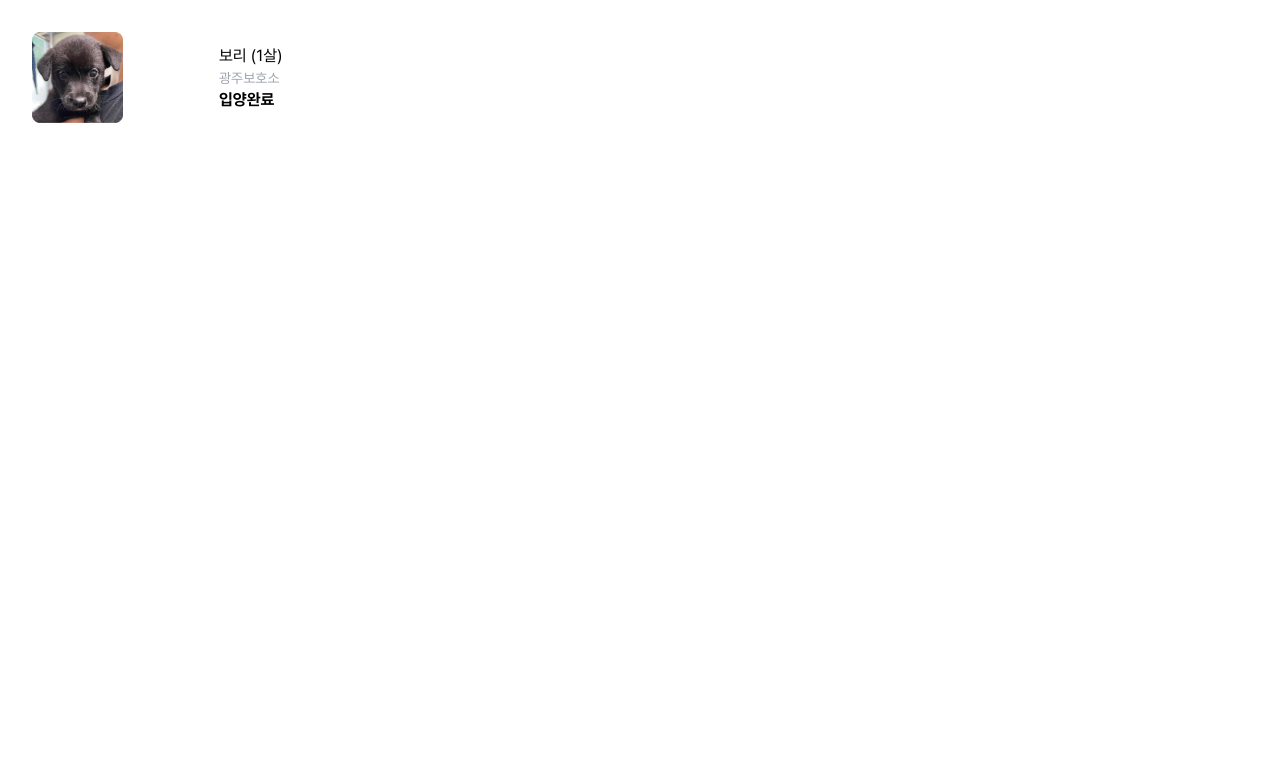
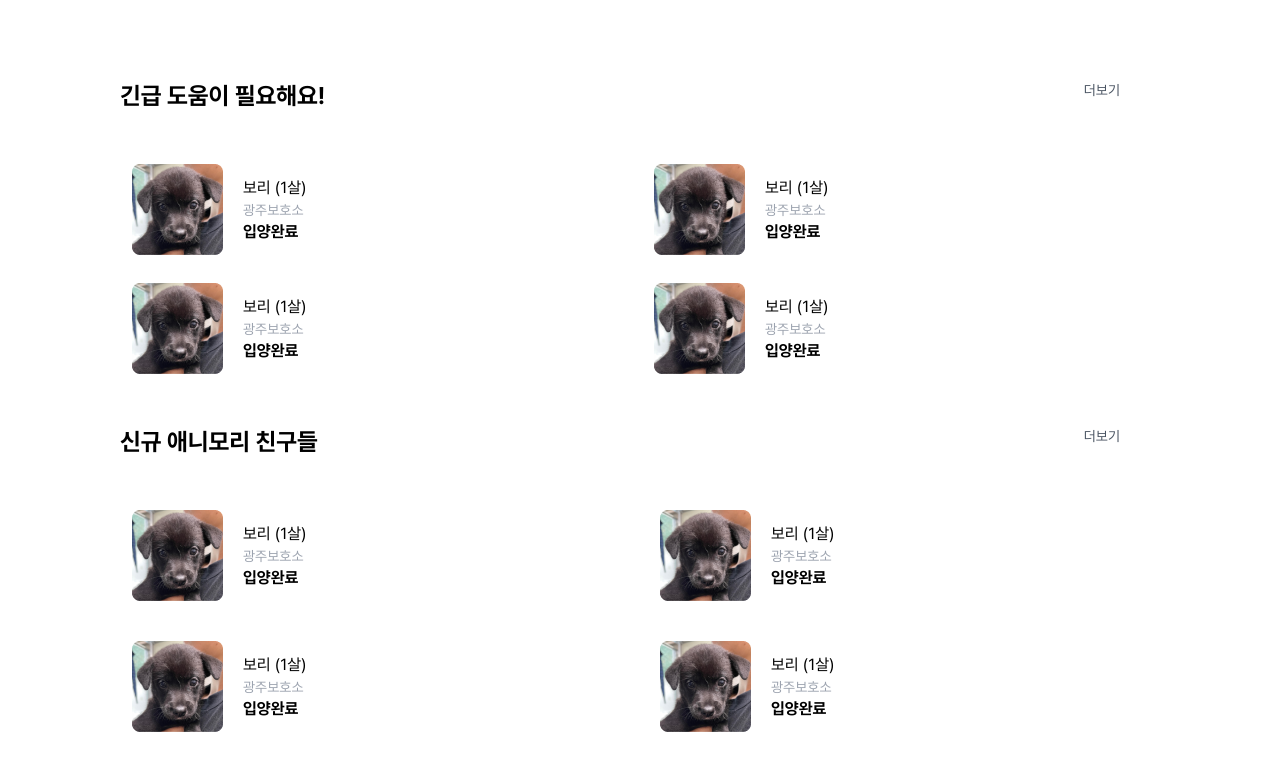
Before and after one commit to Step3-kakao-tech-campus/Team16_FE, a React (Create React App) app: page /profile in a window 1280 px wide. Shown: the top 770 px of the page. Built offline with nearby package versions, Linux system fonts and the light colour scheme.

Commit message:
feat: 프로필 리스트 페이지 구현
프로필 카드, 리스트 ui 수정

```diff
--- a/src/components/molecules/ProfileCard.tsx
+++ b/src/components/molecules/ProfileCard.tsx
@@ -1,8 +1,14 @@
 import { ProfileListProps } from 'components/organisms/VProfileListHome';
+import { useNavigate } from 'react-router-dom';
 import VProfileCard from './VProfileCard';
 
 const ProfileCard = (data: ProfileListProps) => {
   return <VProfileCard {...data} />;
 };
+// const navigate = useNavigate();
+
+// export function navigatePet(id: number) {
+//   return navigate('pet/$id');
+// }
 
 export default ProfileCard;
--- a/src/components/molecules/VProfileCard.tsx
+++ b/src/components/molecules/VProfileCard.tsx
@@ -14,8 +14,8 @@ const VProfileCard = ({
   shelter,
   state,
 }: VProfileInfoProps) => (
-  <div className="flex items-center gap-4 p-4 sm:p-6 lg:p-8">
-    <img className="relative w-35 cursor-pointer lg:mr-20" src={image} alt="" />
+  <a href="/pet/1" className="flex items-center gap-2 p-2 sm:p-3">
+    <img className="relative w-35 cursor-pointer mr-3" src={image} alt="" />
     <div>
       <div className="flex flex-col-reverse">
         {name} ({age}살)
@@ -23,7 +23,7 @@ const VProfileCard = ({
       <div className="text-sm text-gray-400">{shelter}</div>
       <div className="font-bold">{state}</div>
     </div>
-  </div>
+  </a>
 );
 
 export default VProfileCard;
--- a/src/components/organisms/VProfileListHome.tsx
+++ b/src/components/organisms/VProfileListHome.tsx
@@ -11,8 +11,35 @@ export interface ProfileListProps {
 
 const VProfileListHome = (profileListProps: ProfileListProps) => {
   return (
-    <div>
-      <div>
+    <div className="m-20">
+      <h2 className="font-bold text-xl sm:text-2xl m-10 mr-20">
+        긴급 도움이 필요해요!
+        <a
+          href="profile/urgent/1"
+          className="font-normal text-sm flex sm:float-right mt-3 sm:mt-0 text-gray-600"
+        >
+          더보기
+        </a>
+      </h2>
+      <div className="grid grid-cols-1 gap-1 sm:grid-cols-2 m-10">
+        <ProfileCard {...profileListProps} />
+        <ProfileCard {...profileListProps} />
+        <ProfileCard {...profileListProps} />
+        <ProfileCard {...profileListProps} />
+      </div>
+      <h2 className="font-bold text-xl sm:text-2xl m-10 mr-20">
+        신규 애니모리 친구들
+        <a
+          href="profile/new/1"
+          className="font-normal text-sm flex sm:float-right mt-3 sm:mt-0 text-gray-600"
+        >
+          더보기
+        </a>
+      </h2>
+      <div className="grid grid-cols-1 gap-4 sm:grid-cols-2 m-10">
+        <ProfileCard {...profileListProps} />
+        <ProfileCard {...profileListProps} />
+        <ProfileCard {...profileListProps} />
         <ProfileCard {...profileListProps} />
       </div>
     </div>
```
Also changed, not shown: src/components/organisms/ProfileListHome.tsx (+7 -6 lines).
